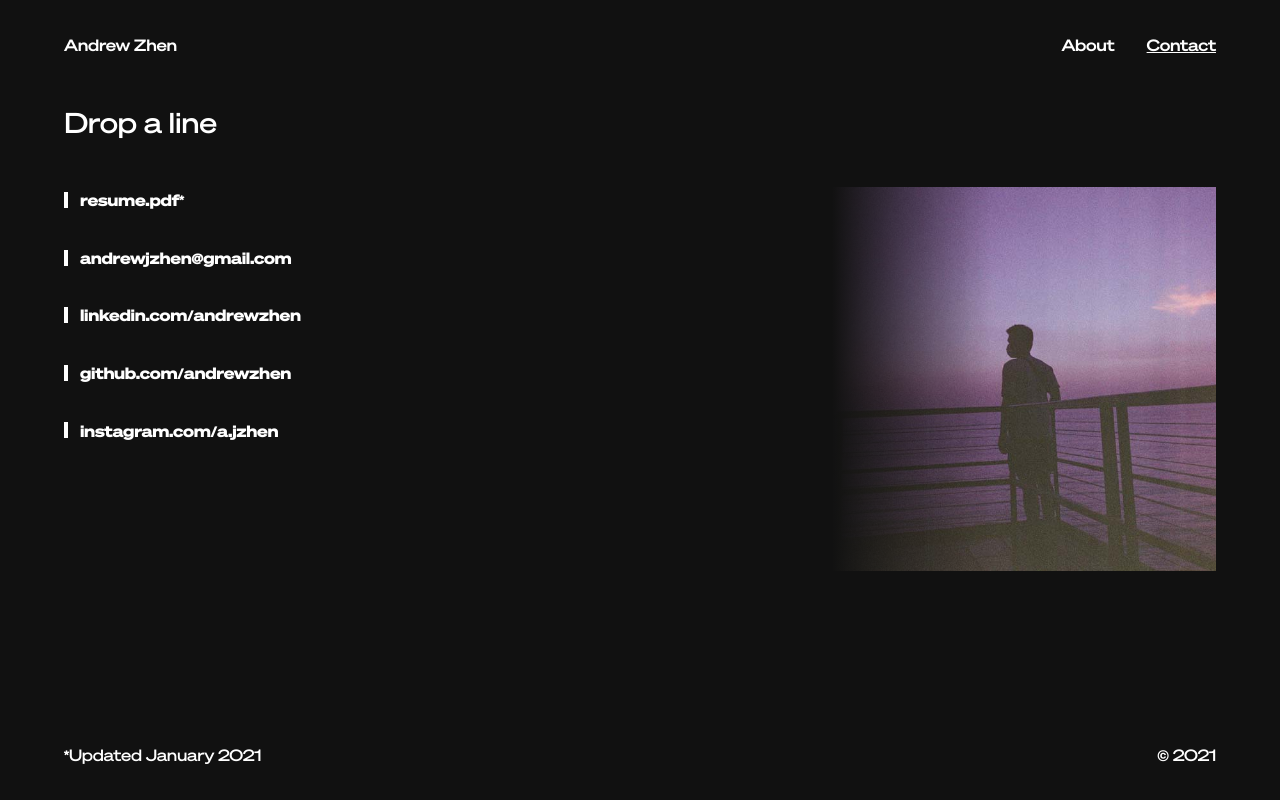
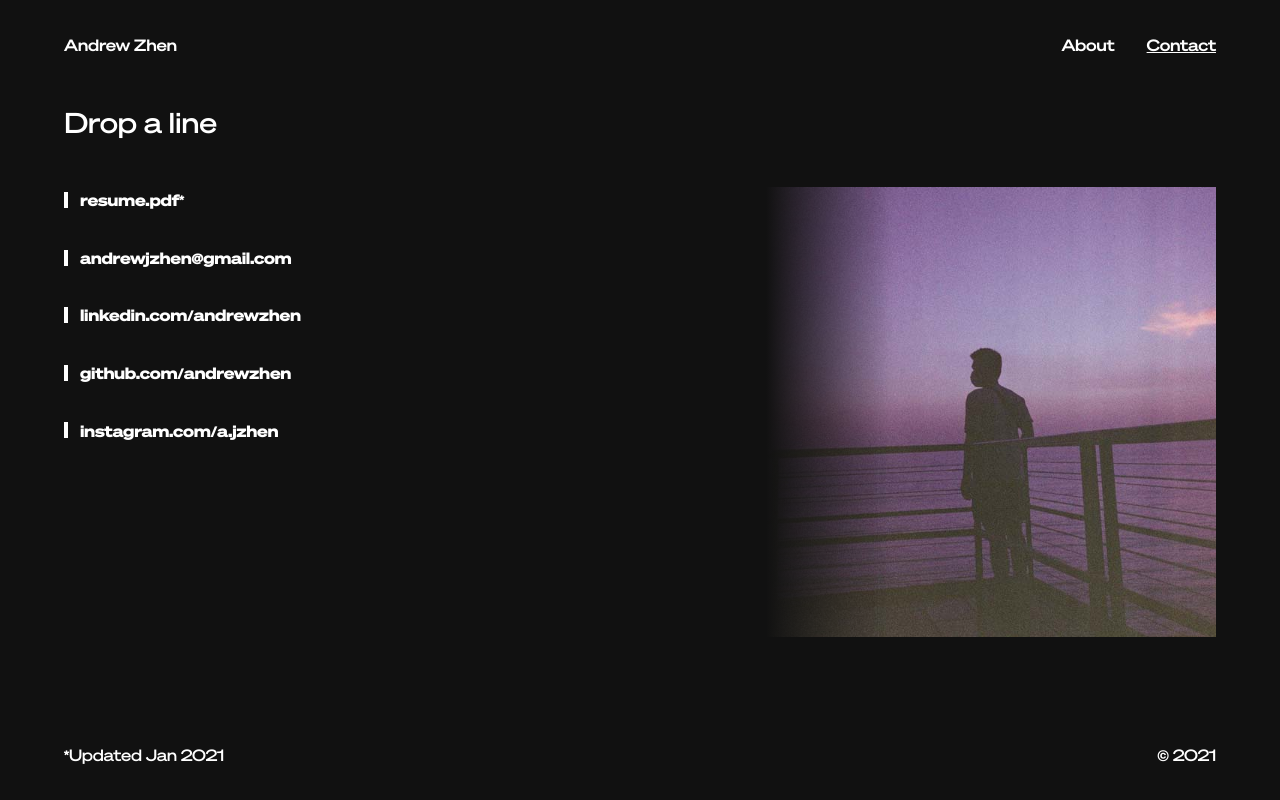
Before and after one commit to andrewzhen/portfolio, a React (Create React App) app: page /contact in a window 1280 px wide. Built offline with nearby package versions, Linux system fonts and the light colour scheme.

Commit message:
update portrait, a11y

```diff
--- a/src/Pages/About.js
+++ b/src/Pages/About.js
@@ -18,7 +18,7 @@ export default function About() {
         <Blurb text="75% dev, 24% design, and 1% noodles" />
 
         <div className="two-column">
-          <div style={{ marginBottom: SPACER3 }}>
+          <div style={{ marginBottom: SPACER5 }}>
             <p style={{ marginBottom: SPACER1 }}>
               Hi! I'm a new graduate from UCSD where I studied Cognitive Science – Design Interaction as well as a bit of Computer Science and Data Science.
             </p>
@@ -41,6 +41,8 @@ export default function About() {
               className="two-column__image"
               src={"images/portrait.jpg"}
               alt="portrait"
+              width="450px"
+              height="450px"
             />
             <div  className="left-dropOff"></div>
           </div>
--- a/src/Pages/Contact.js
+++ b/src/Pages/Contact.js
@@ -53,6 +53,8 @@ export default function Contact() {
               className="two-column__image"
               src={"images/contact.jpg"}
               alt=""
+              width="450px"
+              height="450px"
             />
             <div className="left-dropOff"></div>
           </div>
--- a/src/components/ContactFooter.js
+++ b/src/components/ContactFooter.js
@@ -4,13 +4,13 @@ export default function ContactFooter() {
   return (
     <footer className="foot-nav">
       <ul className="nav__list">
-        <div className="nav__list">
-          <p>*Updated January 2021</p>
-        </div>
+        <li className="nav__list">
+          <p>*Updated Jan 2021</p>
+        </li>
 
-        <div>
+        <li>
           <p>&#169; 2021</p>
-        </div>
+        </li>
       </ul>
     </footer>
   );
--- a/src/components/Footer.js
+++ b/src/components/Footer.js
@@ -5,7 +5,7 @@ export default function Footer() {
   return (
     <footer className="foot-nav">
       <ul className="nav__list">
-        <div className="nav__list nav__list--foot">
+        <ul className="nav__list nav__list--foot">
           <li style={{ marginRight: SPACER2 }}>
             <a
               href="mailto:andrewjzhen@gmail.com"
@@ -34,11 +34,11 @@ export default function Footer() {
               LinkedIn
             </a>
           </li>
-        </div>
+        </ul>
 
-        <div>
+        <li>
           <p id="year">&#169; 2021</p>
-        </div>
+        </li>
       </ul>
     </footer>
   );
--- a/src/components/Nav.js
+++ b/src/components/Nav.js
@@ -7,7 +7,6 @@ export default function Nav(props) {
     <header style={{ marginBottom: SPACER3 }}>
       <nav className="head-nav">
         <ul className="nav__list">
-          <div>
           <li>
             <Link
               to="/"
@@ -16,12 +15,12 @@ export default function Nav(props) {
                 (props.from === "home" ? "nav__list__item--active" : undefined)
               }
               style={{ marginRight: SPACER2 }}
+              tabIndex="0"
             >
               Andrew Zhen
             </Link>
           </li>
-          </div>
-          <div className="nav__list">
+          <ul className="nav__list">
             <li>
               <Link
                 to="/about"
@@ -30,6 +29,7 @@ export default function Nav(props) {
                   (props.from === "about" ? "nav__list__item--active" : undefined)
                 }
                 style={{ marginRight: SPACER2 }}
+                tabIndex="0"
               >
                 About
               </Link>
@@ -45,7 +45,7 @@ export default function Nav(props) {
                 Contact
               </Link>
             </li>
-          </div>
+          </ul>
         </ul>
       </nav>
     </header>
--- a/src/css/index.scss
+++ b/src/css/index.scss
@@ -361,9 +361,14 @@ a {
   z-index: 2;
   left: 0;
   top: 0;
-  height: 100%;
-  width: 10rem;
+  height: 450px; //portrait height
+  width: 8rem;
   background: linear-gradient(90deg, $default-background-color 0%, rgba(17,17,17,0) 100%);
+
+  @include lg {
+    height: 35vw;
+    width: 10vw;
+  }
 
   @include md {
     height: 10rem;
@@ -385,6 +390,14 @@ a {
     }
   }
 
+  & > *:first-child {
+    margin-right: $spacer3;
+
+    @include md {
+      margin-right: 0;
+    }
+  }
+
   @at-root #{&}__list {
     top: -$spacer1;
 
@@ -394,11 +407,14 @@ a {
   }
 
   @at-root #{&}__image {
-    width: 30vw;
-    max-width: 30rem;
+    @include lg {
+      width: 35vw;
+      height: 35vw;
+    }
 
     @include md {
       width: 100%;
+      height: 100%;
     }
   }
 
```
Also changed, not shown: public/images/portrait.jpg, 1 other file (tests, documents, lock files or other folders). Lines whose indentation alone changed are shown as unchanged.
